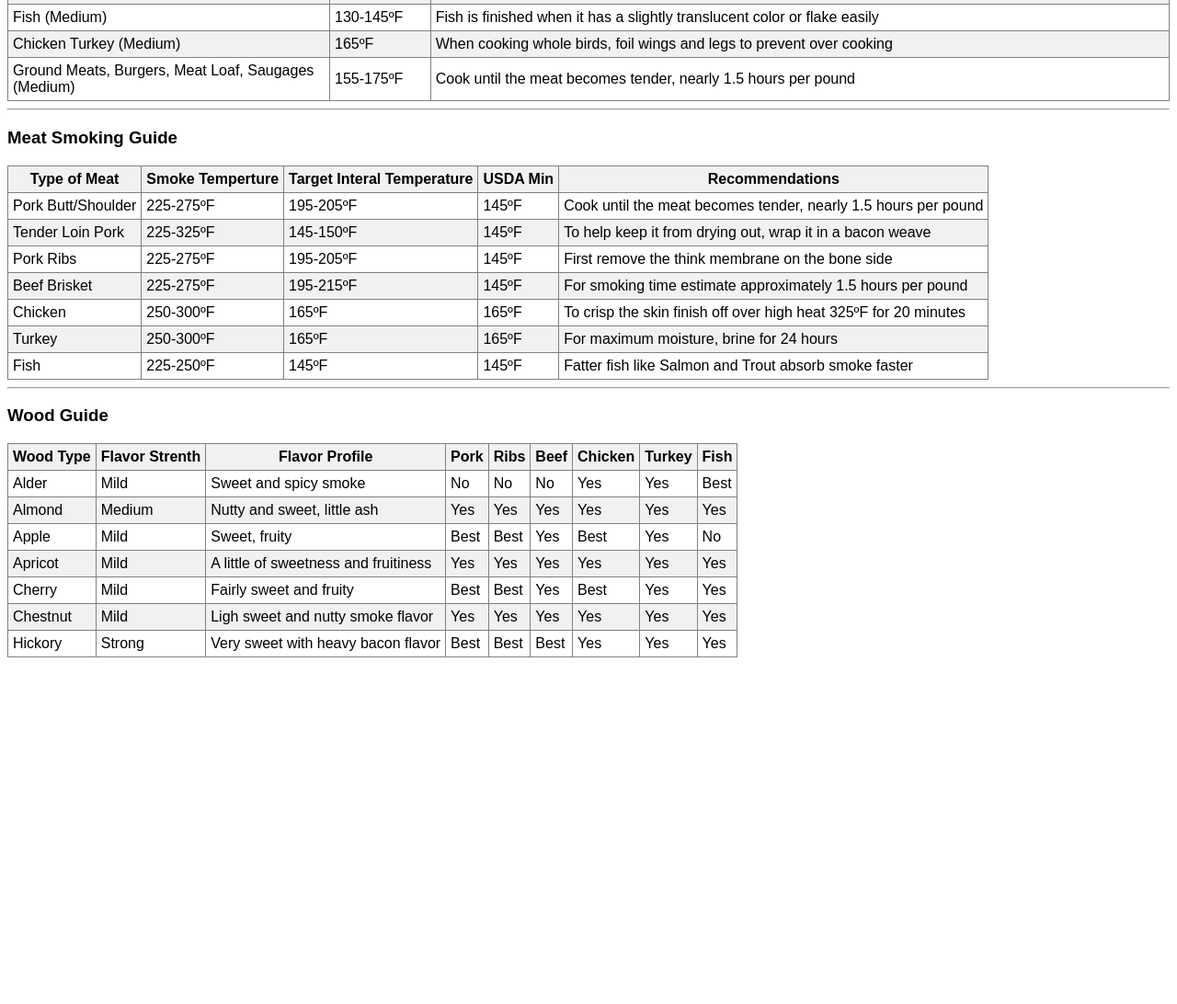
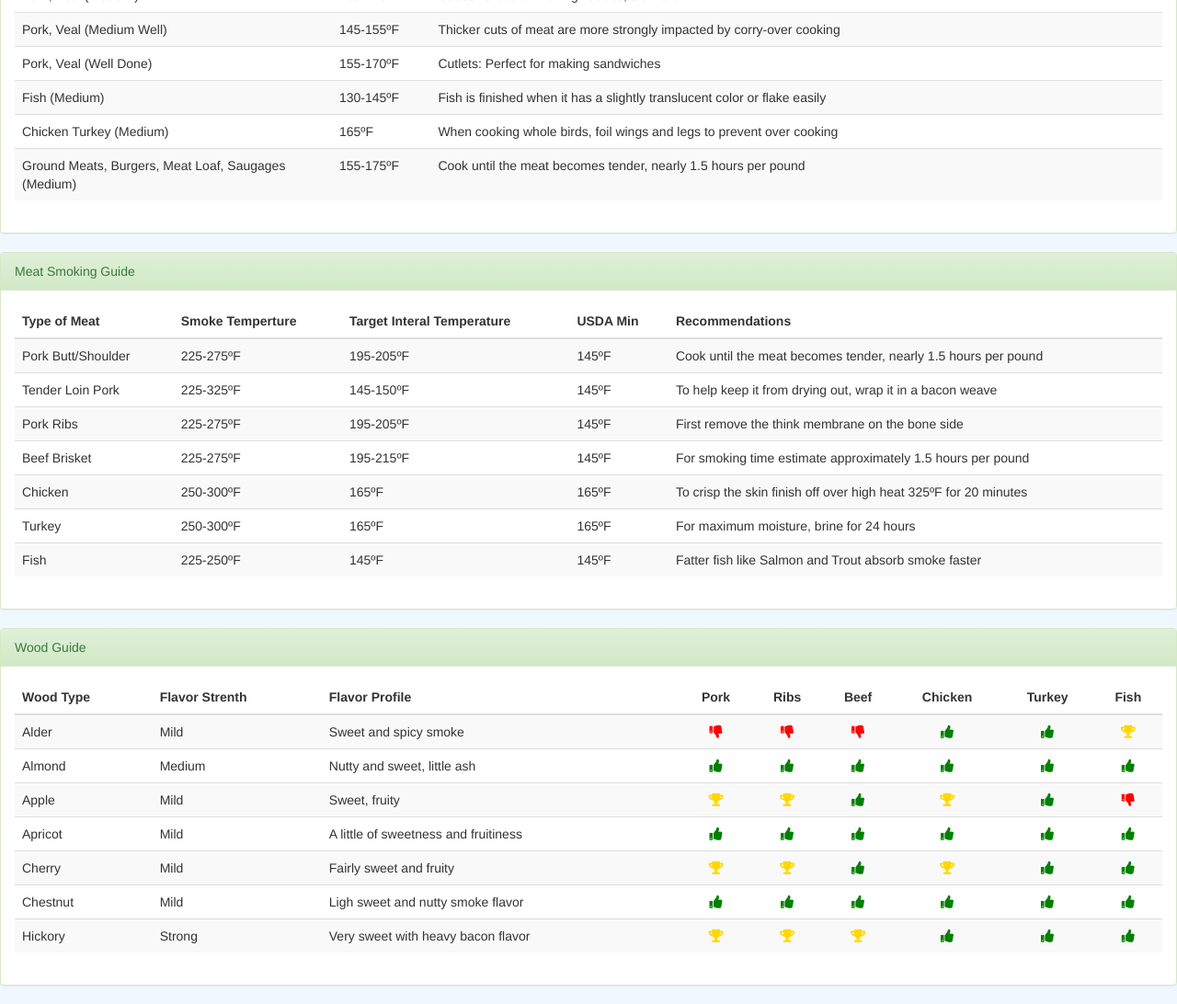
Before and after one commit to jthurston/GrillGuide, a plain HTML site: page index.html in a window 1280 px wide. Shown: the part 480-1572 px from the top of the page at 92% size. Before the commit the page ends 1203 px from the top, so only its background shows below. Drawn offline with nearby package versions, Linux system fonts and the light colour scheme.

Commit message:
Added bootstrap and some layouts'

```diff
--- a/grillguide.css
+++ b/grillguide.css
@@ -1,15 +1,20 @@
 body {
   font-family: arial;
+  background-color: aliceblue !important;
 }
 
-table, th , td {
-  border: 1px solid grey;
-  border-collapse: collapse;
-  padding: 5px;
+.ind {
+  text-align: center;
 }
-table tr:nth-child(odd) {
-  background-color: #f1f1f1;
+
+.fa-thumbs-up {
+  color: green;
 }
-table tr:nth-child(even) {
-  background-color: #ffffff;
+
+.fa-thumbs-down {
+  color: red;
 }
+
+.fa-trophy {
+  color: gold;
+}
--- a/index.html
+++ b/index.html
@@ -1,42 +1,73 @@
 <!DOCTYPE html>
 <html>
+
 <head>
   <meta charset="utf-8" />
   <meta http-equiv="X-UA-Compatible" content="IE=edge">
   <title>Grill Guide</title>
   <meta name="viewport" content="width=device-width, initial-scale=1">
   <link rel="stylesheet" type="text/css" media="screen" href="grillguide.css" />
-  <link rel="stylesheet" href="https://use.fontawesome.com/releases/v5.1.0/css/all.css" integrity="sha384-lKuwvrZot6UHsBSfcMvOkWwlCMgc0TaWr+30HWe3a4ltaBwTZhyTEggF5tJv8tbt" crossorigin="anonymous">
+  <link rel="stylesheet" href="https://use.fontawesome.com/releases/v5.1.0/css/all.css" integrity="sha384-lKuwvrZot6UHsBSfcMvOkWwlCMgc0TaWr+30HWe3a4ltaBwTZhyTEggF5tJv8tbt"
+    crossorigin="anonymous">
+
+  <!-- Latest compiled and minified CSS -->
+  <link rel="stylesheet" href="https://maxcdn.bootstrapcdn.com/bootstrap/3.3.7/css/bootstrap.min.css" integrity="sha384-BVYiiSIFeK1dGmJRAkycuHAHRg32OmUcww7on3RYdg4Va+PmSTsz/K68vbdEjh4u"
+    crossorigin="anonymous">
+
+  <!-- Optional theme -->
+  <link rel="stylesheet" href="https://maxcdn.bootstrapcdn.com/bootstrap/3.3.7/css/bootstrap-theme.min.css" integrity="sha384-rHyoN1iRsVXV4nD0JutlnGaslCJuC7uwjduW9SVrLvRYooPp2bWYgmgJQIXwl/Sp"
+    crossorigin="anonymous">
+
+  <script src="https://code.jquery.com/jquery-3.3.1.min.js" integrity="sha256-FgpCb/KJQlLNfOu91ta32o/NMZxltwRo8QtmkMRdAu8="
+    crossorigin="anonymous"></script>
+
+  <!-- Latest compiled and minified JavaScript -->
+  <script src="https://maxcdn.bootstrapcdn.com/bootstrap/3.3.7/js/bootstrap.min.js" integrity="sha384-Tc5IQib027qvyjSMfHjOMaLkfuWVxZxUPnCJA7l2mCWNIpG9mGCD8wGNIcPD7Txa"
+    crossorigin="anonymous"></script>
+
   <script src="https://ajax.googleapis.com/ajax/libs/angularjs/1.6.1/angular.min.js"></script>
+
   <script src="app.js"></script>
 </head>
+
 <body ng-app="GrillGuide" ng-controller="GuideController">
+
   <h2>{{demo}}</h2>
 
-<hr>
-<h3>Meat Temperature Guide</h3>
-<table>
+  <div class="panel panel-success">
+    <div class="panel-heading">
+      Meat Temps
+    </div>
+    <div class="panel-body">
+      <div class="table-responsive">
+      <table class="table table-striped">
+        <thead>
           <tr>
-    <th>
-      Doneness
-    </th>
-    <th>
-      Internal Temp.
-    </th>
-    <th>
-      Tips
-    </th>
+            <th scope="col">Doneness</th>
+            <th scope="col">Internal Temp.</th>
+            <th scope="col">Tips</th>
           </tr>
+        </thead>
+        <tbody>
           <tr ng-repeat="y in meattemp">
             <td>{{ y.doneness }}</td>
             <td>{{ y.internaltemp }}</td>
             <td>{{ y.tips }}</td>
           </tr>
+        </tbody>
       </table>
+      </div>
+    </div>
+  </div>
 
-<hr>
-<h3>Meat Smoking Guide</h3>
-<table>
+  <div class="panel panel-success">
+    <div class="panel-heading">
+      Meat Smoking Guide
+    </div>
+    <div class="panel-body">
+        <div class="table-responsive">
+      <table class="table table-striped">
+        <thead>
           <tr>
             <th>Type of Meat</th>
             <th>Smoke Temperture</th>
@@ -44,6 +75,8 @@
             <th>USDA Min</th>
             <th>Recommendations</th>
           </tr>
+        </thead>
+        <tbody>
           <tr ng-repeat="x in myData">
             <td>{{ x.Typeofmeat }}</td>
             <td>{{ x.Temperatureofsmoking }}</td>
@@ -51,35 +84,71 @@
             <td>{{ x.USDAmin }}</td>
             <td>{{ x.Recommendations }}</td>
           </tr>
+        </tbody>
       </table>
+      </div>
+    </div>
+  </div>
 
-<hr>
-<h3>Wood Guide</h3>
-<table>
+  <div class="panel panel-success">
+    <div class="panel-heading">
+      Wood Guide
+    </div>
+    <div class="panel-body">
+        <div class="table-responsive">
+      <table class="table table-striped">
+        <thead>
           <tr>
             <th>Wood Type</th>
             <th>Flavor Strenth</th>
             <th>Flavor Profile</th>
-    <th>Pork</th>
-    <th>Ribs</th>
-    <th>Beef</th>
-    <th>Chicken</th>
-    <th>Turkey</th>
-    <th>Fish</th>
+            <th class="ind">Pork</th>
+            <th class="ind">Ribs</th>
+            <th class="ind">Beef</th>
+            <th class="ind">Chicken</th>
+            <th class="ind">Turkey</th>
+            <th class="ind">Fish</th>
           </tr>
+        </thead>
+        <tbody>
           <tr ng-repeat="w in woodData">
             <td>{{ w.WoodType }}</td>
             <td>{{ w.Flavor }}</td>
             <td>{{ w.Profile }}</td>
-    <td>{{ w.Pork }}</td>
-    <td>{{ w.Ribs }}</td>
-    <td>{{ w.Beef }}</td>
-    <td>{{ w.Chicken }}</td>
-    <td>{{ w.Turkey }}</td>
-    <td>{{ w.Fish }}</td>
-  </ng-repeat>
+            <td class="ind">
+              <i ng-if="(w.Pork)=='Yes'" class="fas fa-thumbs-up"></i>
+              <i ng-if="(w.Pork)=='No'" class="fas fa-thumbs-down"></i>
+              <i ng-if="(w.Pork)=='Best'" class="fas fa-trophy"></i>
+            </td>
+            <td class="ind">
+              <i ng-if="(w.Ribs)=='Yes'" class="fas fa-thumbs-up"></i>
+              <i ng-if="(w.Ribs)=='No'" class="fas fa-thumbs-down"></i>
+              <i ng-if="(w.Ribs)=='Best'" class="fas fa-trophy"></i>
+            </td>
+            <td class="ind">
+              <i ng-if="(w.Beef)=='Yes'" class="fas fa-thumbs-up"></i>
+              <i ng-if="(w.Beef)=='No'" class="fas fa-thumbs-down"></i>
+              <i ng-if="(w.Beef)=='Best'" class="fas fa-trophy"></i>
+            </td>
+            <td class="ind">
+              <i ng-if="(w.Chicken)=='Yes'" class="fas fa-thumbs-up"></i>
+              <i ng-if="(w.Chicken)=='No'" class="fas fa-thumbs-down"></i>
+              <i ng-if="(w.Chicken)=='Best'" class="fas fa-trophy"></i>
+            </td>
+            <td class="ind">
+              <i ng-if="(w.Turkey)=='Yes'" class="fas fa-thumbs-up"></i>
+              <i ng-if="(w.Turkey)=='No'" class="fas fa-thumbs-down"></i>
+              <i ng-if="(w.Turkey)=='Best'" class="fas fa-trophy"></i>
+            </td>
+            <td class="ind">
+              <i ng-if="(w.Fish)=='Yes'" class="fas fa-thumbs-up"></i>
+              <i ng-if="(w.Fish)=='No'" class="fas fa-thumbs-down"></i>
+              <i ng-if="(w.Fish)=='Best'" class="fas fa-trophy"></i>
+            </td>
           </tr>
+        </tbody>
       </table>
-
+    </div>
+  </div>
 </body>
 </html>
```
Also changed, not shown: 1 other file. Lines whose indentation alone changed are shown as unchanged.
